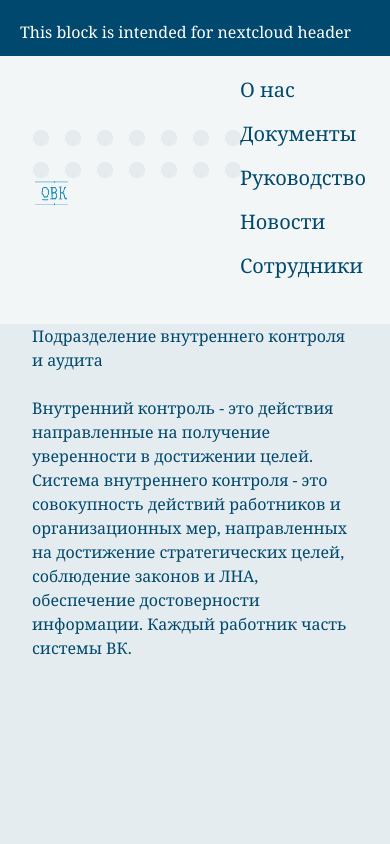
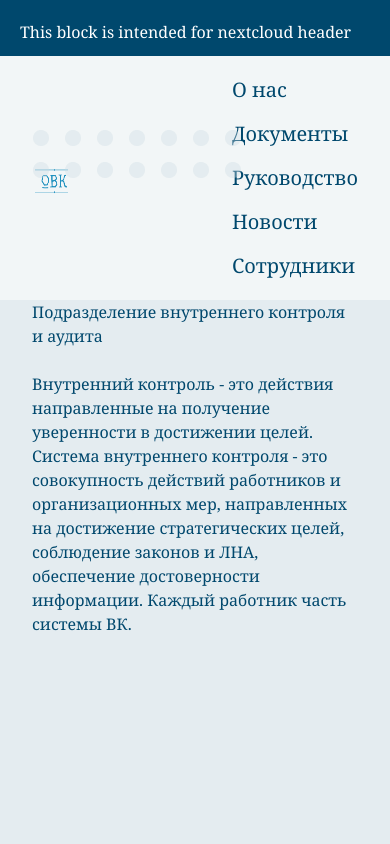
Before and after one commit to shadow-zone86/new-sibghk-ovk, a Vue app: page / in a window 390 px wide. Shown: the top 844 px of the page. Built offline with nearby package versions, Linux system fonts and the light colour scheme; what tailwind-hamburgers would draw is missing.

Commit message:
fix: add right indent in navbar (2022-10-17)

```diff
--- a/src/components/navbar/navbar.component.vue
+++ b/src/components/navbar/navbar.component.vue
@@ -16,7 +16,7 @@
           <div class="tham-inner bg-[#00486D]"></div>
         </div>
       </div>
-      <div class="top-nav w-top lg:inline-flex lg:flex-grow lg-w-auto" :class="(showMenu) ? 'hidden' : 'tiggle'">
+      <div class="top-nav w-top lg:inline-flex lg:flex-grow lg-w-auto mr-2" :class="(showMenu) ? 'hidden' : 'tiggle'">
         <div class="lg:inline-flex lg:flex-row lg:ml-auto flex flex-col">
           <a href="#about" class="lg:inline-flex lg:w-auto px-3 py-2 rounded text-[#00486D] font-serif font-normal text-xl hover:bg-blue-200">
             <span>{{ store.getMainMenu.about }}</span>
@@ -34,7 +34,6 @@
             <span>{{ store.getMainMenu.employees }}</span>
           </a>
         </div>
-        <div><h1 class="opacity-0">h</h1></div>
       </div>
     </nav>
 </template>
```
